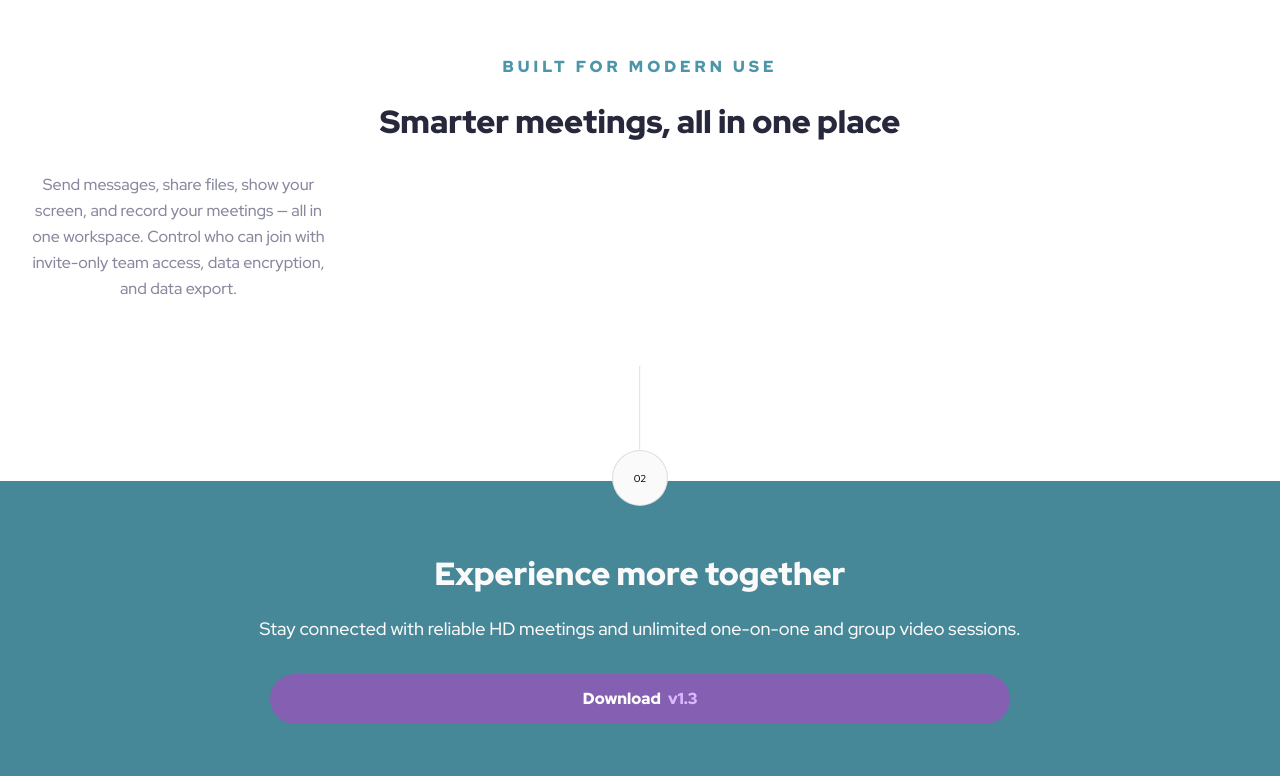
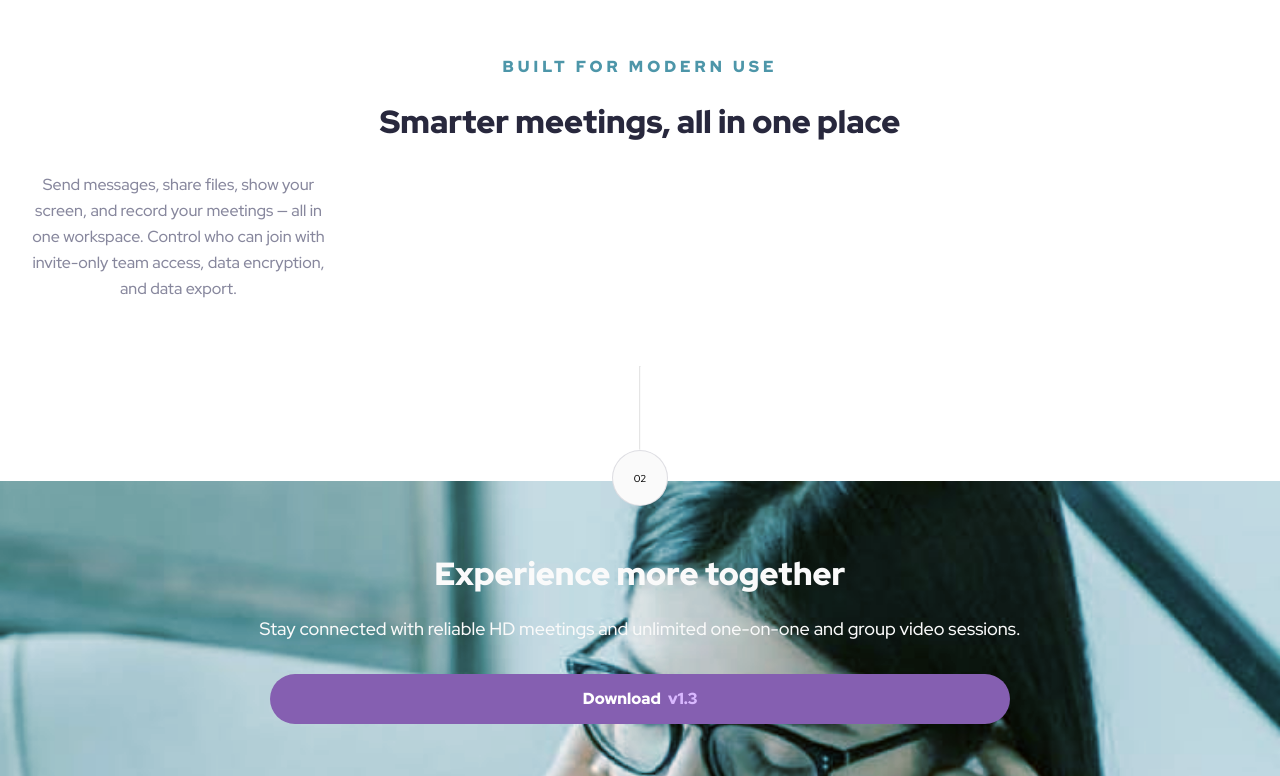
Before and after one commit to Baqari-Fruidze/meet-landing-page, a plain HTML site: page index.html in a window 1280 px wide. Shown: the part 2431-3207 px from the top of the page. Drawn offline with Linux system fonts and the light colour scheme.

Commit message:
almost done

```diff
--- a/style.css
+++ b/style.css
@@ -207,6 +207,7 @@ body {
   inset: 0;
   background: rgb(70, 135, 152);
   z-index: -1;
+  mix-blend-mode: overlay;
 }
 .footer-h2 {
   padding-top: 7.5rem;
```
